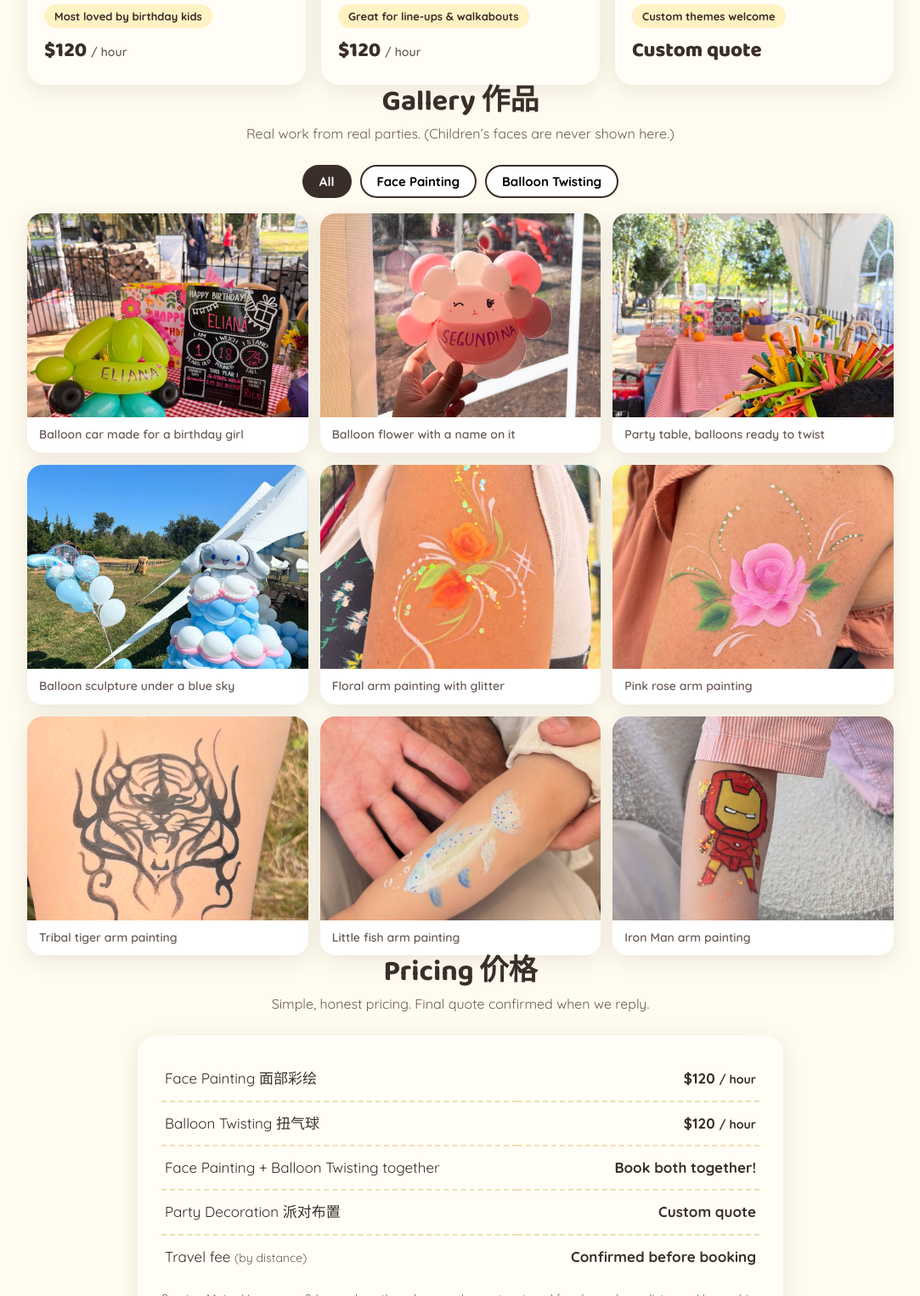
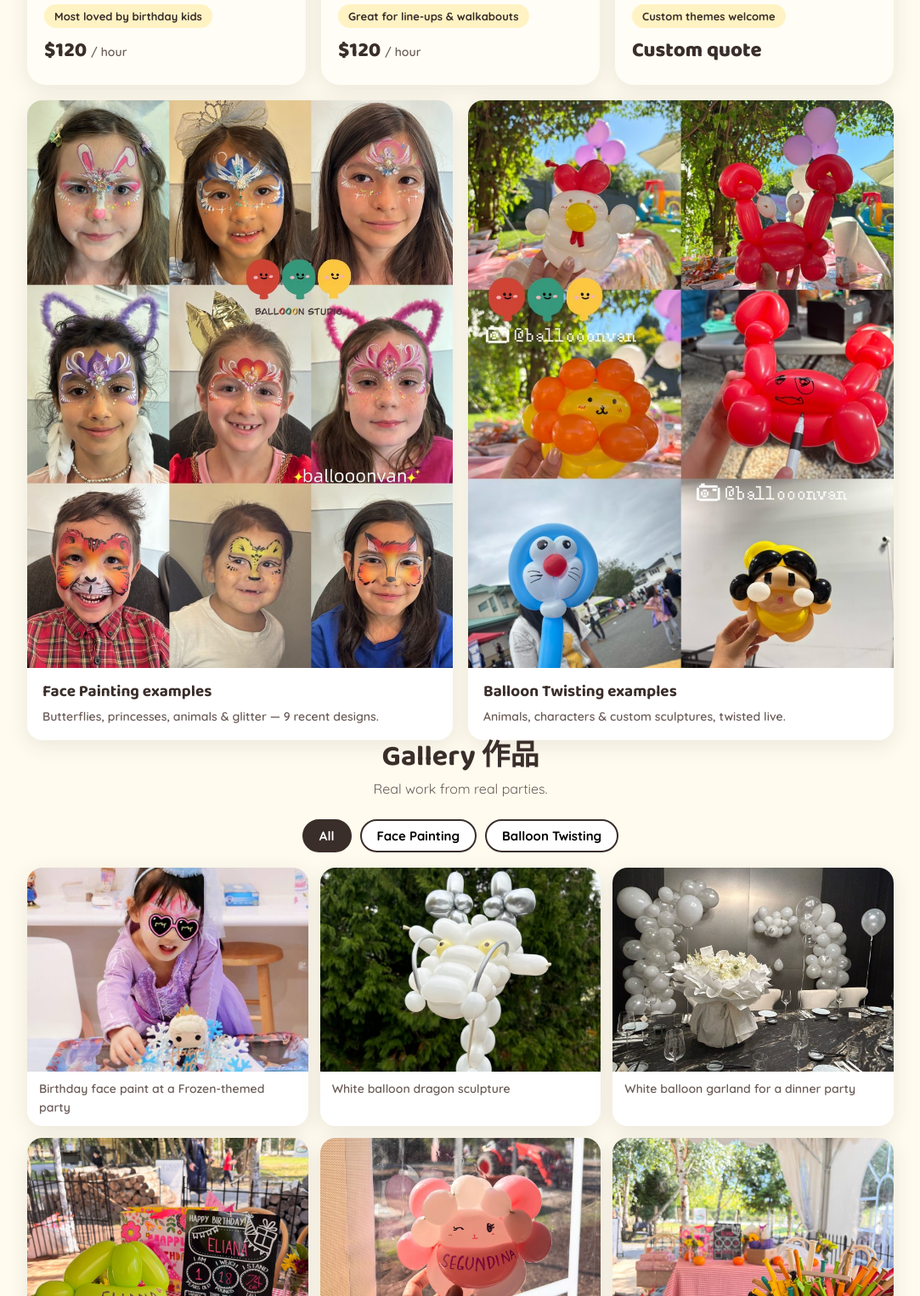
Before and after one commit to karidazhang-beep/ballooonvan-website, a plain HTML site: page index.html in a window 1280 px wide. Shown: the part 1157-2682 px from the top of the page at 85% size, without its empty margins (98-1181 px from the left). Drawn offline with Linux system fonts and the light colour scheme.

Commit message:
Add face painting and balloon collage showcase, 3 new gallery photos

```diff
--- a/content/gallery.json
+++ b/content/gallery.json
@@ -1 +1 @@
-{"photos":[{"caption":"Balloon car made for a birthday girl","category":"balloon","image":"/assets/gallery/balloon-car.jpg"},{"caption":"Balloon flower with a name on it","category":"balloon","image":"/assets/gallery/balloon-flower.jpg"},{"caption":"Party table, balloons ready to twist","category":"balloon","image":"/assets/gallery/party-table.jpg"},{"caption":"Balloon sculpture under a blue sky","category":"balloon","image":"/assets/gallery/balloon-sculpture.jpg"},{"caption":"Floral arm painting with glitter","category":"facepaint","image":"/assets/gallery/arm-flower.jpg"},{"caption":"Pink rose arm painting","category":"facepaint","image":"/assets/gallery/arm-rose.jpg"},{"caption":"Tribal tiger arm painting","category":"facepaint","image":"/assets/gallery/arm-tiger.jpg"},{"caption":"Little fish arm painting","category":"facepaint","image":"/assets/gallery/arm-fish.jpg"},{"caption":"Iron Man arm painting","category":"facepaint","image":"/assets/gallery/arm-ironman.jpg"}]}
+{"photos":[{"caption":"Birthday face paint at a Frozen-themed party","category":"facepaint","image":"/assets/gallery/birthday-facepaint.jpg"},{"caption":"White balloon dragon sculpture","category":"balloon","image":"/assets/gallery/balloon-dragon.jpg"},{"caption":"White balloon garland for a dinner party","category":"balloon","image":"/assets/gallery/balloon-garland-white.jpg"},{"caption":"Balloon car made for a birthday girl","category":"balloon","image":"/assets/gallery/balloon-car.jpg"},{"caption":"Balloon flower with a name on it","category":"balloon","image":"/assets/gallery/balloon-flower.jpg"},{"caption":"Party table, balloons ready to twist","category":"balloon","image":"/assets/gallery/party-table.jpg"},{"caption":"Balloon sculpture under a blue sky","category":"balloon","image":"/assets/gallery/balloon-sculpture.jpg"},{"caption":"Floral arm painting with glitter","category":"facepaint","image":"/assets/gallery/arm-flower.jpg"},{"caption":"Pink rose arm painting","category":"facepaint","image":"/assets/gallery/arm-rose.jpg"},{"caption":"Tribal tiger arm painting","category":"facepaint","image":"/assets/gallery/arm-tiger.jpg"},{"caption":"Little fish arm painting","category":"facepaint","image":"/assets/gallery/arm-fish.jpg"},{"caption":"Iron Man arm painting","category":"facepaint","image":"/assets/gallery/arm-ironman.jpg"}]}
--- a/index.html
+++ b/index.html
@@ -69,6 +69,12 @@ section .sub{text-align:center;color:var(--ink-soft);margin:0 0 24px}
 .price{font-family:"Baloo 2",sans-serif;font-size:24px;font-weight:800}
 .price small{font-size:14px;font-family:"Quicksand",sans-serif;font-weight:600;color:var(--ink-soft)}
 .tag{display:inline-block;align-self:flex-start;background:#FFF3C4;border-radius:999px;padding:4px 12px;font-size:13px;font-weight:700}
+.showcase{display:grid;grid-template-columns:1fr 1fr;gap:18px;margin-top:18px}
+.showcase figure{margin:0;background:#fff;border-radius:18px;overflow:hidden;box-shadow:var(--shadow)}
+.showcase img{width:100%;height:auto;aspect-ratio:3/4;object-fit:cover}
+.showcase figcaption{padding:14px 18px 16px}
+.showcase figcaption strong{display:block;font-family:"Baloo 2",sans-serif;font-size:19px}
+.showcase figcaption span{color:var(--ink-soft);font-size:14px;font-weight:600}
 .filters{display:flex;gap:10px;justify-content:center;margin-bottom:18px;flex-wrap:wrap}
 .filter-btn{border:2px solid var(--ink);background:#fff;border-radius:999px;padding:8px 18px;font-weight:700;cursor:pointer;font-family:inherit;font-size:15px}
 .filter-btn.active{background:var(--ink);color:#fff}
@@ -111,7 +117,7 @@ footer{margin-top:48px;padding:26px 0 90px;text-align:center;color:var(--ink-sof
 .sticky-bar{position:fixed;left:0;right:0;bottom:0;z-index:60;display:none;gap:10px;padding:10px 14px calc(10px + env(safe-area-inset-bottom));background:rgba(255,251,239,.96);border-top:2px solid #F0DFB2}
 .sticky-bar a{flex:1;text-align:center}
 @media (max-width:760px){
-  .services,.steps{grid-template-columns:1fr}
+  .services,.steps,.showcase{grid-template-columns:1fr}
   .gallery{grid-template-columns:repeat(2,1fr)}
   .gallery img{height:180px}
   .nav-links{display:none}
@@ -185,7 +191,7 @@ footer{margin-top:48px;padding:26px 0 90px;text-align:center;color:var(--ink-sof
         </div>
       </article>
       <article class="card">
-        <img src="/assets/gallery/party-table.jpg" alt="Party table with balloons ready" loading="lazy">
+        <img src="/assets/gallery/balloon-garland-white.jpg" alt="White balloon garland at a dinner party" loading="lazy">
         <div class="card-body">
           <h3>Party Decoration <small>派对布置</small></h3>
           <p>Balloon garlands, backdrops and themed set-ups that turn a room into a party. Tell us your theme and we&rsquo;ll quote it.</p>
@@ -194,11 +200,21 @@ footer{margin-top:48px;padding:26px 0 90px;text-align:center;color:var(--ink-sof
         </div>
       </article>
     </div>
+    <div class="showcase">
+      <figure>
+        <img src="/assets/gallery/facepaint-collage.jpg" alt="Face painting collage: butterflies, princess crowns, tigers, foxes and glitter designs" loading="lazy">
+        <figcaption><strong>Face Painting examples</strong><span>Butterflies, princesses, animals &amp; glitter — 9 recent designs.</span></figcaption>
+      </figure>
+      <figure>
+        <img src="/assets/gallery/balloon-collage.jpg" alt="Balloon twisting collage: chicken, crabs, lion, Doraemon and character sculptures" loading="lazy">
+        <figcaption><strong>Balloon Twisting examples</strong><span>Animals, characters &amp; custom sculptures, twisted live.</span></figcaption>
+      </figure>
+    </div>
   </section>
 
   <section id="gallery" class="wrap">
     <h2>Gallery 作品</h2>
-    <p class="sub">Real work from real parties. (Children&rsquo;s faces are never shown here.)</p>
+    <p class="sub">Real work from real parties.</p>
     <div class="filters" role="group" aria-label="Filter gallery">
       <button class="filter-btn active" data-filter="all" type="button">All</button>
       <button class="filter-btn" data-filter="facepaint" type="button">Face Painting</button>
@@ -295,6 +311,9 @@ const DEFAULT_SETTINGS = {
   serviceArea: "Metro Vancouver & beyond"
 };
 const DEFAULT_GALLERY = [
+  {image:"/assets/gallery/birthday-facepaint.jpg", caption:"Birthday face paint at a Frozen-themed party", category:"facepaint"},
+  {image:"/assets/gallery/balloon-dragon.jpg", caption:"White balloon dragon sculpture", category:"balloon"},
+  {image:"/assets/gallery/balloon-garland-white.jpg", caption:"White balloon garland for a dinner party", category:"balloon"},
   {image:"/assets/gallery/balloon-car.jpg", caption:"Balloon car made for a birthday girl", category:"balloon"},
   {image:"/assets/gallery/balloon-flower.jpg", caption:"Balloon flower with a name on it", category:"balloon"},
   {image:"/assets/gallery/party-table.jpg", caption:"Party table, balloons ready to twist", category:"balloon"},
```
Also changed, not shown: assets/gallery/balloon-collage.jpg (added), assets/gallery/balloon-dragon.jpg (added), assets/gallery/balloon-garland-white.jpg (added), assets/gallery/birthday-facepaint.jpg (added), assets/gallery/facepaint-collage.jpg (added).
